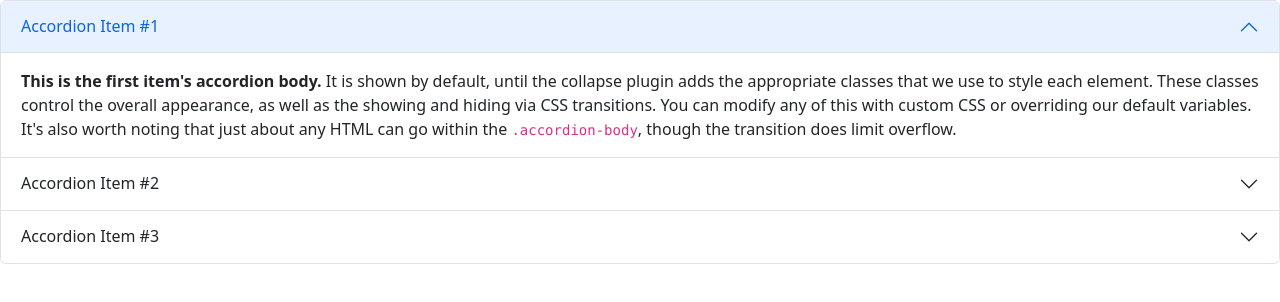
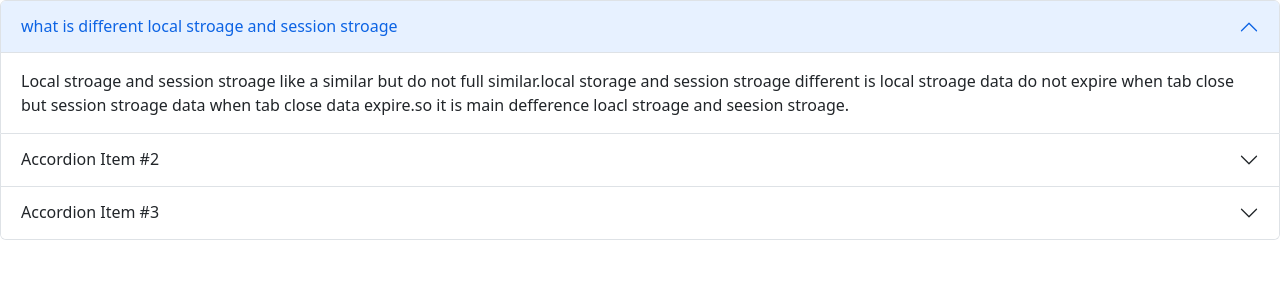
Before and after one commit to sujondev/js-debuging-project, a plain HTML site: page blog.html in a window 1280 px wide. Drawn offline with nearby package versions, Linux system fonts and the light colour scheme.

Commit message:
first qestion answer

```diff
--- a/blog.html
+++ b/blog.html
@@ -16,18 +16,15 @@
                 <h2 class="accordion-header" id="headingOne">
                     <button class="accordion-button" type="button" data-bs-toggle="collapse"
                         data-bs-target="#collapseOne" aria-expanded="true" aria-controls="collapseOne">
-                        Accordion Item #1
+                        what is different local stroage and session stroage
                     </button>
                 </h2>
                 <div id="collapseOne" class="accordion-collapse collapse show" aria-labelledby="headingOne"
                     data-bs-parent="#accordionExample">
                     <div class="accordion-body">
-                        <strong>This is the first item's accordion body.</strong> It is shown by default, until the
-                        collapse plugin adds the appropriate classes that we use to style each element. These classes
-                        control the overall appearance, as well as the showing and hiding via CSS transitions. You can
-                        modify any of this with custom CSS or overriding our default variables. It's also worth noting
-                        that just about any HTML can go within the <code>.accordion-body</code>, though the transition
-                        does limit overflow.
+                        Local stroage and session stroage like a similar but do not full similar.local storage and
+                        session stroage different is local stroage data do not expire when tab close but session stroage
+                        data when tab close data expire.so it is main defference loacl stroage and seesion stroage.
                     </div>
                 </div>
             </div>
```
